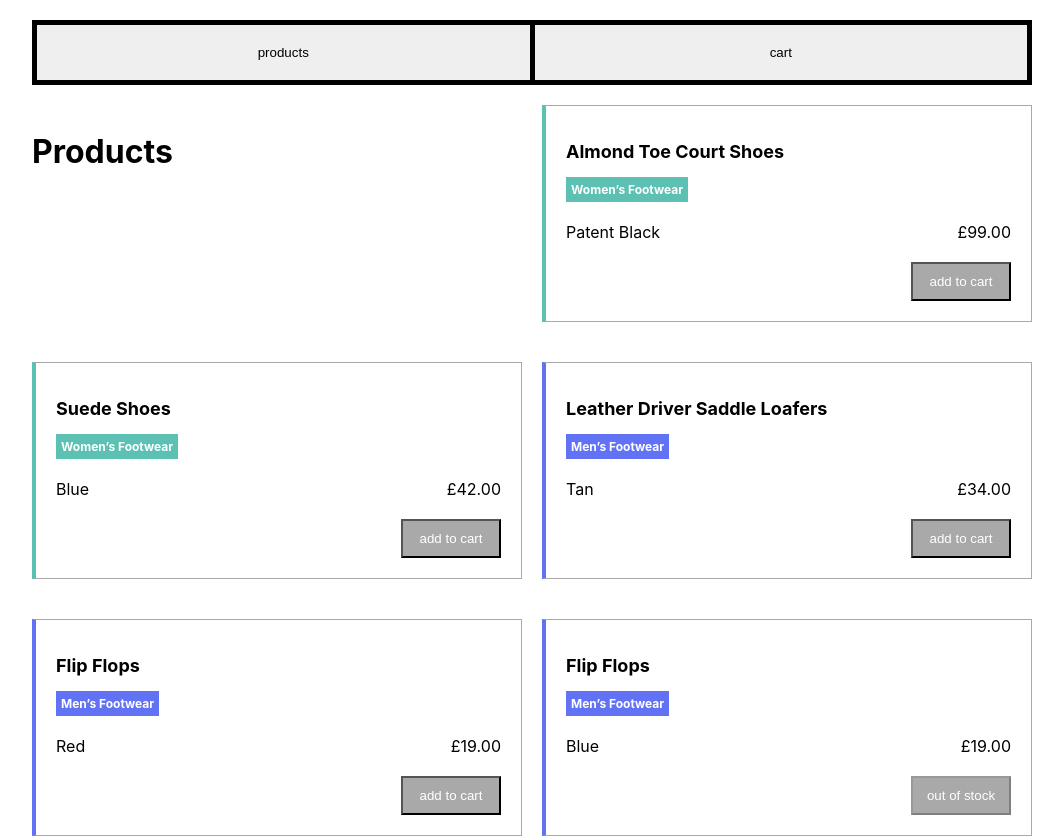
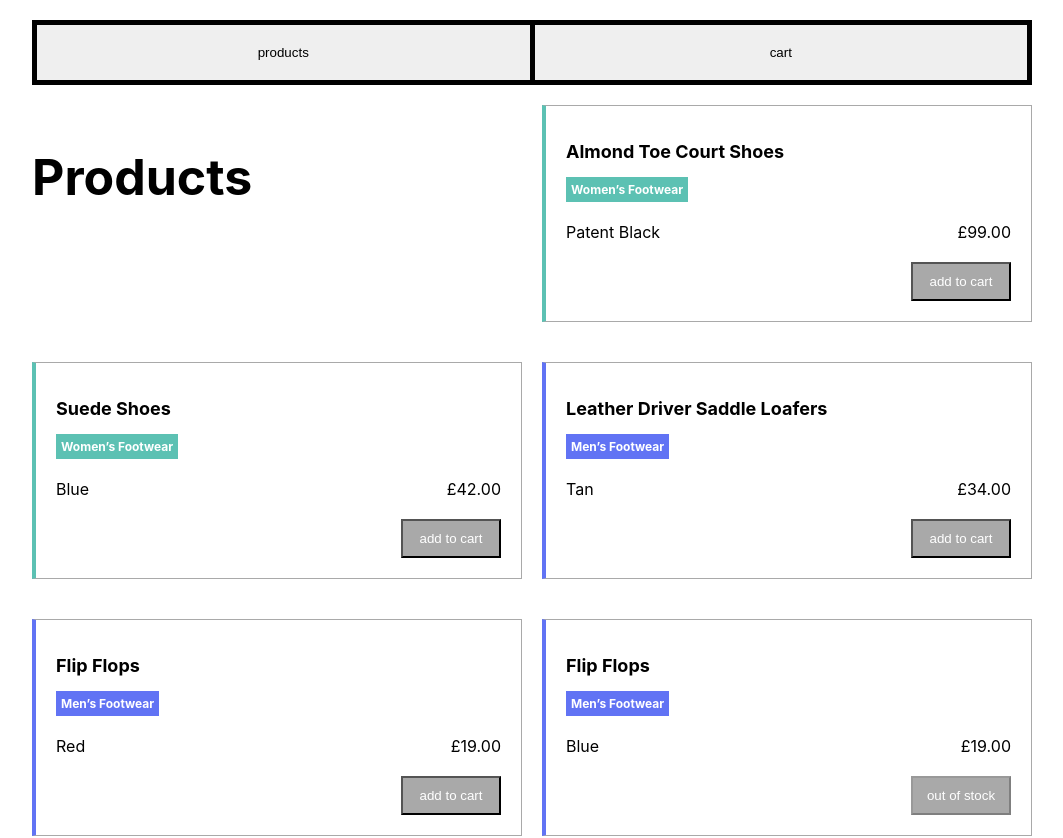
Before and after one commit to tyreer/store-exercise, a React (Create React App) app: page / in a window 1280 px wide. Shown: the top 838 px of the page, without its empty margins (108-1171 px from the left). Built offline with nearby package versions, Linux system fonts and the light colour scheme.

Commit message:
add screen animations via react spring

```diff
--- a/package.json
+++ b/package.json
@@ -14,6 +14,7 @@
     "react": "^16.8.5",
     "react-dom": "^16.8.5",
     "react-scripts": "2.1.8",
+    "react-spring": "^8.0.18",
     "styled-components": "^4.1.3"
   },
   "scripts": {
--- a/src/Cart/Cart.js
+++ b/src/Cart/Cart.js
@@ -1,5 +1,6 @@
 import React, { useState } from "react";
 import styled from "styled-components";
+import { animated, config, useSpring } from "react-spring";
 import CartItem from "../CartItem/CartItem";
 import { formatCurrency } from "../utils/utils";
 import VoucherForm from "../VoucherForm/VoucherForm";
@@ -9,6 +10,10 @@ const CartStyles = styled.section`
 
   @media (${props => props.theme.wideMedia}) {
     width: 50%;
+
+    h1 {
+      font-size: 5rem;
+    }
   }
 
   .total {
@@ -18,6 +23,12 @@ const CartStyles = styled.section`
 `;
 
 const Cart = ({ inventory, setInventory, cartContents, setCartContents }) => {
+  const [offset] = useSpring(() => ({
+    transform: `translateX(0)`,
+    from: { transform: "translateX(30vw)" },
+    config: config.stiff
+  }));
+
   const intialTotal = cartContents.reduce(
     (sum, cartItem) => sum + cartItem.price * cartItem.quantity,
     0
@@ -26,6 +37,7 @@ const Cart = ({ inventory, setInventory, cartContents, setCartContents }) => {
   const [cartTotal, setCartTotal] = useState(intialTotal);
 
   return (
+    <animated.div style={offset}>
       <CartStyles>
         <h1>Your cart</h1>
         {!cartContents.length && <span>No items in cart</span>}
@@ -48,6 +60,7 @@ const Cart = ({ inventory, setInventory, cartContents, setCartContents }) => {
         />
         <p className="total">{`Cart total: ${formatCurrency(cartTotal)}`}</p>
       </CartStyles>
+    </animated.div>
   );
 };
 
--- a/src/Nav/Nav.js
+++ b/src/Nav/Nav.js
@@ -11,10 +11,13 @@ const NavButton = styled.button`
   border: 5px solid black;
   flex: 1;
   padding: ${props => props.theme.gutter};
-  margin-bottom: ${props => props.theme.gutter};
 
   &:first-of-type {
     border-right: none;
+  }
+
+  @media (${props => props.theme.wideMedia}) {
+    margin-bottom: ${props => props.theme.gutter};
   }
 `;
 
--- a/src/ProductList/ProductList.js
+++ b/src/ProductList/ProductList.js
@@ -1,4 +1,5 @@
 import React from "react";
+import { animated, config, useSpring } from "react-spring";
 import styled from "styled-components";
 import ProductCard from "../ProductCard/ProductCard";
 
@@ -7,6 +8,10 @@ const ProductListStyles = styled.section`
     display: grid;
     grid-template-columns: 1fr 1fr;
     grid-gap: ${props => props.theme.gutter};
+
+    h1 {
+      font-size: 5rem;
+    }
   }
 `;
 
@@ -16,7 +21,14 @@ const ProductList = ({
   cartContents,
   setCartContents
 }) => {
+  const [offset] = useSpring(() => ({
+    to: { transform: "translateY(0vh)", opacity: 1 },
+    from: { transform: "translateY(30vh)", opacity: 0 },
+    config: config.stiff
+  }));
+
   return (
+    <animated.div style={offset}>
       <ProductListStyles>
         <h1>Products</h1>
         {inventory.map(product => (
@@ -30,6 +42,7 @@ const ProductList = ({
           />
         ))}
       </ProductListStyles>
+    </animated.div>
   );
 };
 
```
Also changed, not shown: 1 other file (tests, documents, lock files or other folders). Lines whose indentation alone changed are shown as unchanged.
